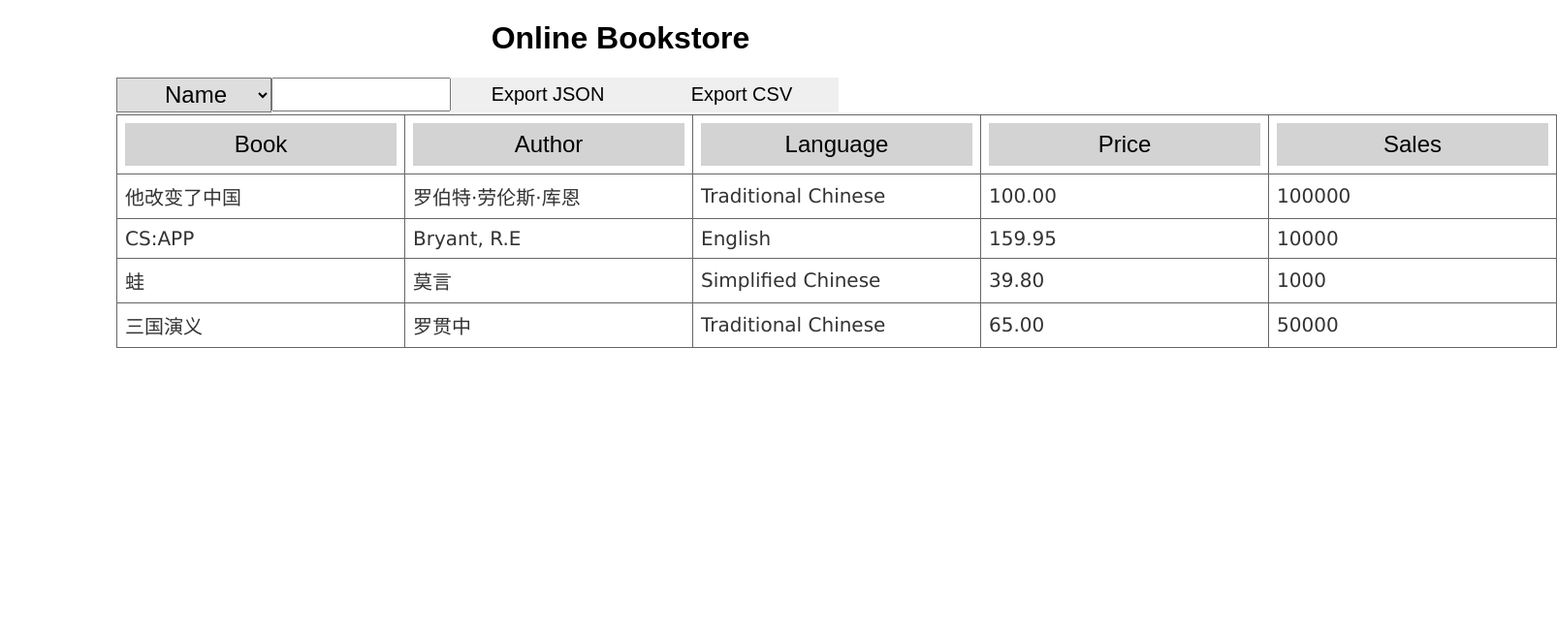
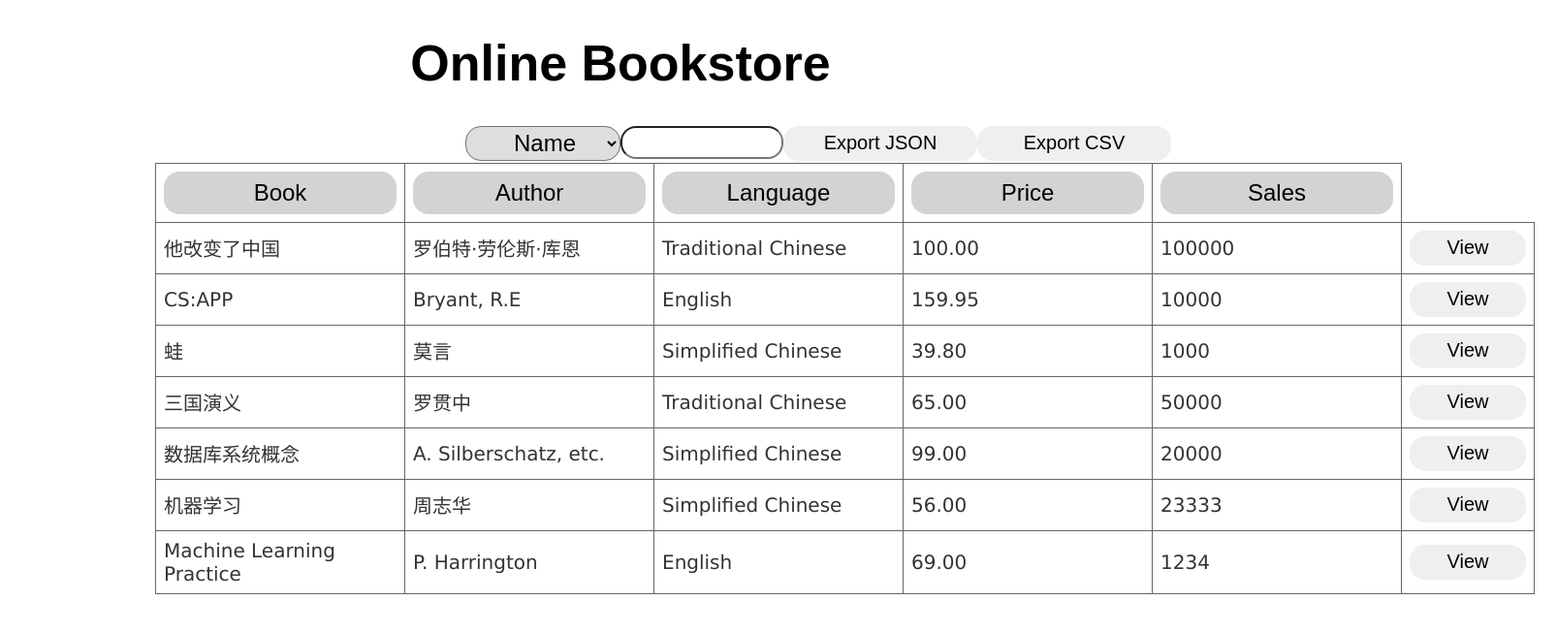
Before and after one commit to fyc1007261/online-bookstore, a React (Create React App) app: page / in a window 1280 px wide. Shown: the top 652 px of the page at 97% size, 1606 px wide, since content can reach past the window. Built offline with nearby package versions, Linux system fonts and the light colour scheme.

Commit message:
Improve CSS

```diff
--- a/src/App.css
+++ b/src/App.css
@@ -26,12 +26,14 @@
   from { transform: rotate(0deg); }
   to { transform: rotate(360deg); }
 }
-
+h1{
+    font-size: 6.5vmin;
+}
 table{
     align-content: center;
     width: 120vmin;
     float: left;
-    margin-left: 15vmin;
+    margin-left: 20vmin;
     margin-top: 0vmin;
     font-family: verdana,arial,sans-serif;
     font-size: 2.5vmin;
@@ -63,22 +65,27 @@ th {
     background-color: #ffffff;
 }
 .nameFilter{
+    border-radius: 2vmin;
     background-color: #dedede;
     font-size: 3vmin;
     text-align: center;
     float: left;
     width:20vmin;
     height: 4.5vmin;
-    margin-left: 15vmin;
+    margin-left: 60vmin;
 }
 .inputFilter{
+    border-radius: 2vmin;
     float: left;
+    width: 20vmin;
     margin-left: 0vmin;
     height: 3.6vmin;
     margin-bottom: 0.4vmin;
+    font-size: 3vmin;
 }
 .savebut{
     width: 25vmin;
+    border-radius: 2vmin;
     height: 4.5vmin;
     backgroundColor: lightgrey;
     border: yellow;
@@ -88,6 +95,7 @@ th {
     font-size: 2.5vmin;
 }
 .Selector{
+    border-radius: 2vmin;
     background-color: #dedede;
     font-size: 3vmin;
     text-align: center;
@@ -103,3 +111,15 @@ th {
     width:200vmin;
     height: 400.5vmin;
 }
+.viewBut{
+    padding: 0.3vmin;
+    border-radius: 2vmin;
+    width: 15vmin;
+    height: 4.5vmin;
+    backgroundColor: lightgrey;
+    border: yellow;
+    color: black;
+    align: center;
+    display: inline-block;
+    font-size: 2.5vmin;
+}
--- a/src/App.js
+++ b/src/App.js
@@ -3,20 +3,27 @@ import logo from './logo.svg';
 import './App.css';
 
 let data=[
-    {'Name' : '他改变了中国', 'Author': '罗伯特·劳伦斯·库恩', 'Price' : '100.00',
+    {'ID': '0', 'Name' : '他改变了中国', 'Author': '罗伯特·劳伦斯·库恩', 'Price' : '10000',
         'Language': 'Traditional Chinese', 'Sales': '100000'},
-    {'Name' : 'CS:APP', 'Author': 'Bryant, R.E', 'Price' : '159.95',
+    {'ID': '1','Name' : 'CS:APP', 'Author': 'Bryant, R.E', 'Price' : '15995',
         'Language': 'English', 'Sales': '10000'},
-    {'Name' : '蛙', 'Author': '莫言', 'Price' : '39.80',
+    {'ID': '2','Name' : '蛙', 'Author': '莫言', 'Price' : '3980',
         'Language': 'Simplified Chinese', 'Sales': '1000'},
-    {'Name' : '三国演义', 'Author': '罗贯中', 'Price' : '65.00',
+    {'ID': '3','Name' : '三国演义', 'Author': '罗贯中', 'Price' : '6500',
         'Language': 'Traditional Chinese', 'Sales': '50000'},
+    {'ID': '4','Name' : '数据库系统概念', 'Author': 'A. Silberschatz, etc.', 'Price' : '9900',
+        'Language': 'Simplified Chinese', 'Sales': '20000'},
+    {'ID': '5','Name' : '机器学习', 'Author': '周志华', 'Price' : '5600',
+        'Language': 'Simplified Chinese', 'Sales': '23333'},
+    {'ID': '6','Name' : 'Machine Learning Practice', 'Author': 'P. Harrington', 'Price' : '6900',
+        'Language': 'English', 'Sales': '1234'},
 ];
 
 
 function Msg (props) {
         let style = {
-            "width": "35vmin",
+            "border-radius": "2vmin",
+            "width": "30vmin",
             "backgroundColor": "lightgrey", /* Green */
             "border": "yellow",
             "color": "black ",
@@ -97,8 +104,14 @@ class Tbl extends Component {
         for (let i=0; i<len; i++){
             let temp = props.values[i];
             let tbls = this.state.tableArray;
-            tbls.push(<tr><td>{temp['Name']}</td><td>{temp['Author']}</td>
-                <td>{temp['Language']}</td><td>{temp['Price']}</td><td>{temp['Sales']}</td></tr>);
+            tbls.push(<tr>
+                <td>{temp['Name']}</td>
+                <td>{temp['Author']}</td>
+                <td>{temp['Language']}</td>
+                <td>{(Number(temp['Price'])/100).toFixed(2)}</td>
+                <td>{temp['Sales']}</td>
+                <td><button className={'viewBut'} id={temp['ID']} onClick={this.viewBook}>View</button></td>
+            </tr>);
             this.setState({tableArray:tbls});
         }
     }
@@ -132,8 +145,14 @@ class Tbl extends Component {
         let tbls = [];
         for (let i=0; i<len; i++){
             let temp = arr[i];
-            tbls.push(<tr><td>{temp['Name']}</td><td>{temp['Author']}</td>
-                <td>{temp['Language']}</td><td>{temp['Price']}</td><td>{temp['Sales']}</td></tr>);
+            tbls.push(<tr>
+                <td>{temp['Name']}</td>
+                <td>{temp['Author']}</td>
+                <td>{temp['Language']}</td>
+                <td>{(Number(temp['Price'])/100).toFixed(2)}</td>
+                <td>{temp['Sales']}</td>
+                <td><button className={'viewBut'} id={temp['ID']} onClick={this.viewBook}>View</button></td>
+            </tr>);
             this.setState({tableArray:tbls});
         }
         console.log(this.state.tableArray);
@@ -174,11 +193,30 @@ class Tbl extends Component {
         let tbls = [];
         for (let i=0; i<len; i++){
             let temp = arr[i];
-            tbls.push(<tr><td>{temp['Name']}</td><td>{temp['Author']}</td>
-                <td>{temp['Language']}</td><td>{temp['Price']}</td><td>{temp['Sales']}</td></tr>);
+            tbls.push(
+                <tr>
+                    <td>{temp['Name']}</td>
+                    <td>{temp['Author']}</td>
+                    <td>{temp['Language']}</td>
+                    <td>{(Number(temp['Price'])/100).toFixed(2)}</td>
+                    <td>{temp['Sales']}</td>
+                    <td><button className={'viewBut'} id={temp['ID']} onClick={this.viewBook}>View</button></td>
+                </tr>);
             this.setState({tableArray:tbls});
         }
         this.render();
+    }
+    viewBook(event){
+        let related;
+        for (let i=0; i<data.length; i++){
+            if (data[i].ID.toString() === event.target.id.toString()){
+                related = data[i];
+            }
+        }
+        alert("图书名称："+related["Name"] + "\n作者："+ related["Author"]
+            + "\n语言：" + related["Language"] + "\n售价："
+            + (Number(related["Price"])/100).toFixed(2).toString()
+            + "\n购买接口暂未开放");
     }
     Bookclick (){
         this.sort_string("Name");
@@ -216,8 +254,9 @@ class Tbl extends Component {
                     <td>{temp['Name']}</td>
                     <td>{temp['Author']}</td>
                     <td>{temp['Language']}</td>
-                    <td>{temp['Price']}</td>
+                    <td>{(Number(temp['Price'])/100).toFixed(2)}</td>
                     <td>{temp['Sales']}</td>
+                    <td><button className={'viewBut'} id={temp['ID']} onClick={this.viewBook}>View</button></td>
                 </tr>);
                 this.setState({tableArray: tbls});
             }
```
